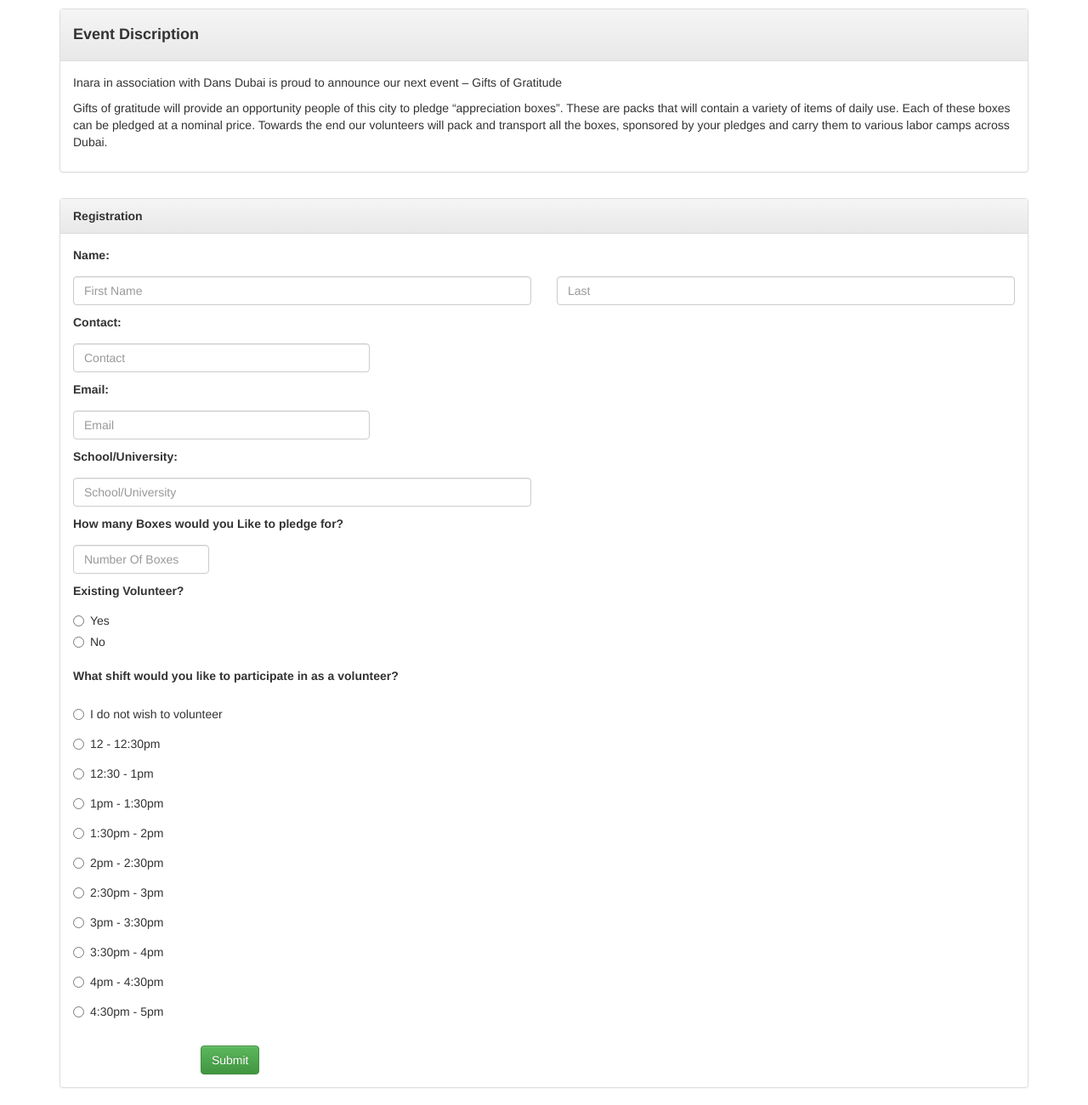
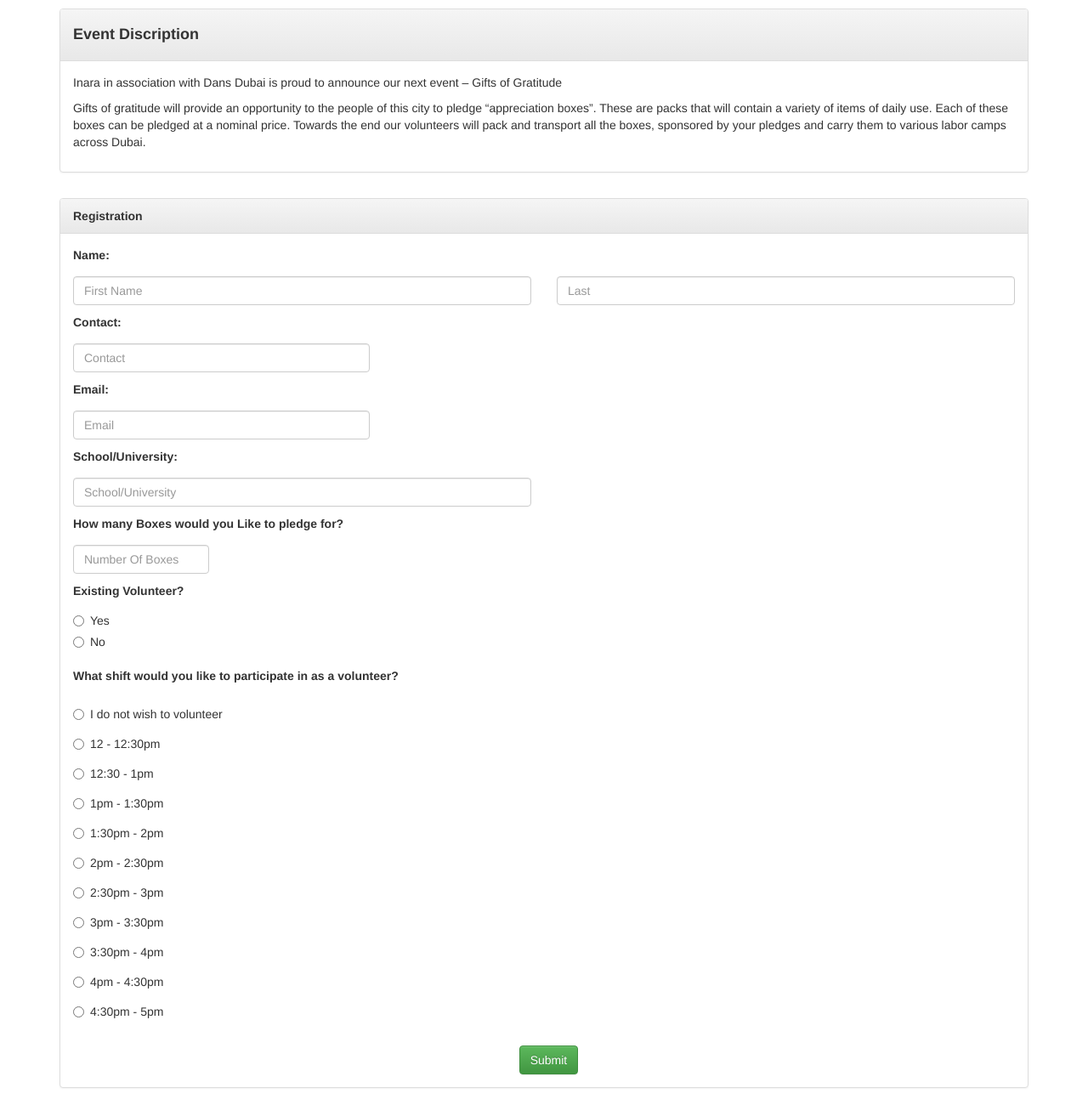
Before and after one commit to rkmishracs/Inara-Registration, a plain HTML site: page index.html in a window 1280 px wide. Shown: the whole page at 85% size. Drawn offline with Linux system fonts and the light colour scheme.

Commit message:
Final Changes

```diff
--- a/assets/css/style.css
+++ b/assets/css/style.css
@@ -4,6 +4,8 @@
 
 .padding-top-20{
   padding-top: 20px;
+  margin-left: 46%;
+  margin-right: 46%;
 
 }
 
@@ -21,9 +23,3 @@
 .brand{
   max-height: 25px;
 }
-
-img{
-  width: 280px;
-  height: 200px;
-  float: right;
-}
--- a/index.html
+++ b/index.html
@@ -19,7 +19,7 @@
           </div>
           <div class="panel-body">
             <p>Inara in association with Dans Dubai is proud to announce our next event – Gifts of Gratitude</p>
-            <p>Gifts of gratitude will provide an opportunity people of this city to pledge “appreciation boxes”. These are packs that will contain a variety of items of daily use. Each of these boxes can be pledged at a nominal price. Towards the end our volunteers will pack and transport all the boxes, sponsored by your pledges and carry them to various labor camps across Dubai.</p>
+            <p>Gifts of gratitude will provide an opportunity to the people of this city to pledge “appreciation boxes”. These are packs that will contain a variety of items of daily use. Each of these boxes can be pledged at a nominal price. Towards the end our volunteers will pack and transport all the boxes, sponsored by your pledges and carry them to various labor camps across Dubai.</p>
           </div>
         </div>
       </div>
@@ -108,7 +108,7 @@
                 <div class="radio padding-top-10">
                   <label><input type="radio" name="optradio">4:30pm - 5pm</label>
                 </div>
-                <div class="col-md-4 text-center padding-top-20">
+                <div class="col-md-4 padding-top-20">
                   <button type="button" class="btn btn-success">Submit</button>
                 </div>
             </form>
```
